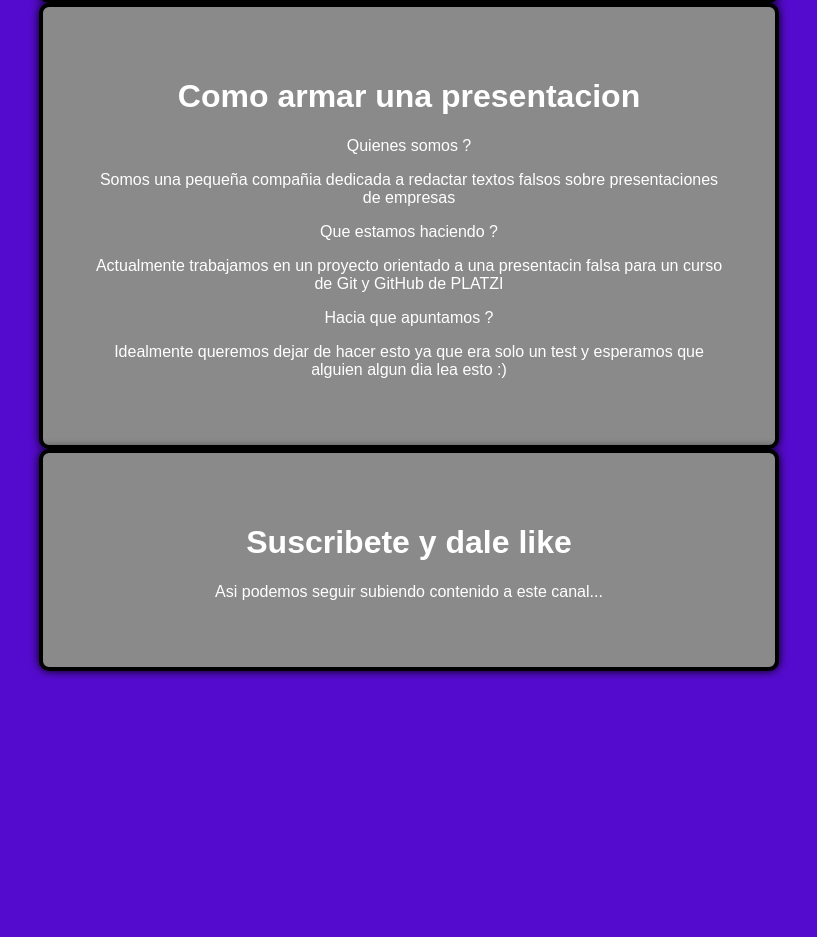
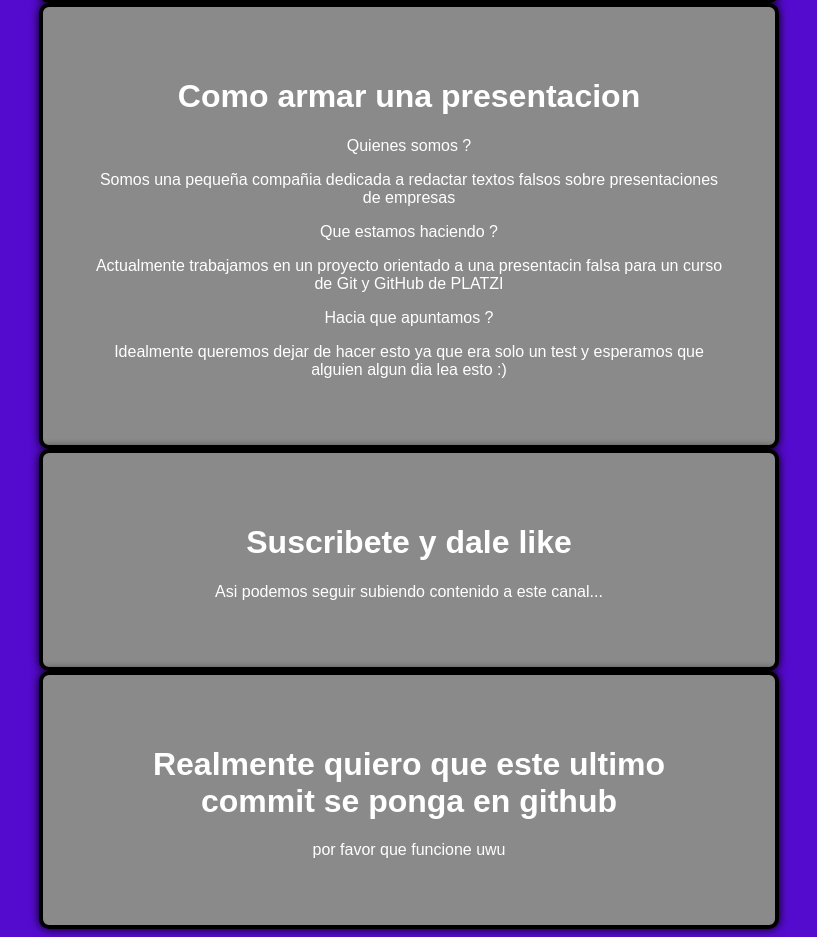
Before and after one commit to KenderMan/GitTesting, a plain HTML site: page index.html in a window 1280 px wide. Shown: the part 808-1745 px from the top of the page, without its empty margins (231-1048 px from the left). Before the commit the page ends 1487 px from the top, so only its background shows below. Drawn offline with Linux system fonts and the light colour scheme.

Commit message:
primer commit remoto

```diff
--- a/index.html
+++ b/index.html
@@ -44,5 +44,13 @@
         </div>
     </center>
 
+    <center>
+        <div class="mainDiv">
+            <h1>Realmente quiero que este ultimo commit se ponga en github</h1>
+            <p> por favor que funcione uwu </p>
+
+        </div>
+    </center>
+
 </body>
 </html>
```
